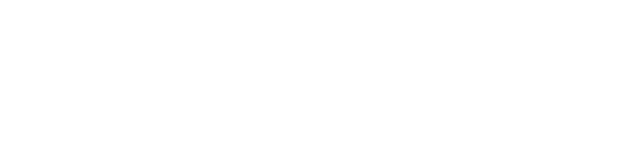
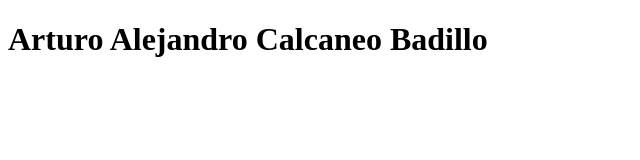
Before and after one commit to arturo-calcaneo/aboutme, a plain HTML site: page index.html in a window 1280 px wide. Shown: the whole page, without its empty margins (0-640 px from the left). Drawn offline with Linux system fonts and the light colour scheme.

Commit message:
Realizando los primeros cambios tecnicos.

```diff
--- a/index.html
+++ b/index.html
@@ -1,11 +1,15 @@
 <!DOCTYPE html>
 <html lang="es">
     <head>
+        <!-- Metadatos del Sitio -->
         <meta name="viewport" content="initial-scale=1.0, width=device-width">
         <meta charset="utf-8">
-        <title></title>
+        <meta name="author" content="Arturo Alejandro Calcaneo Badillo">
+        <meta name="description" content="El portafolio profesional de Arturo A. Calcaneo B, detalla las diversas cualidades específicas de las cuales se destaca y promueve la justificación de su profesión como desarrollador de software y desarrollador web. Mostrando a su vez herramientas, experiencia, niveles de estudio cursados y/o cursando actualmente, y otros más detalles interesantes acerca de su persona que nos ayudará a conocer sus aptitudes, expectativas y ambiciones del mundo profesional.">
+        <!-- Titulo del Sitio -->
+        <title>Arturo Alejandro Calcaneo Badillo \ Portafolio Profesional</title>
     </head>
     <body>
-
+        <h1>Arturo Alejandro Calcaneo Badillo</h1>
     </body>
 </html>
```
Also changed, not shown: res/images/adobe-illustrator.png (added), res/images/android studio.png (added), res/images/codeigniter.png (added), res/images/jquery.png (added).
